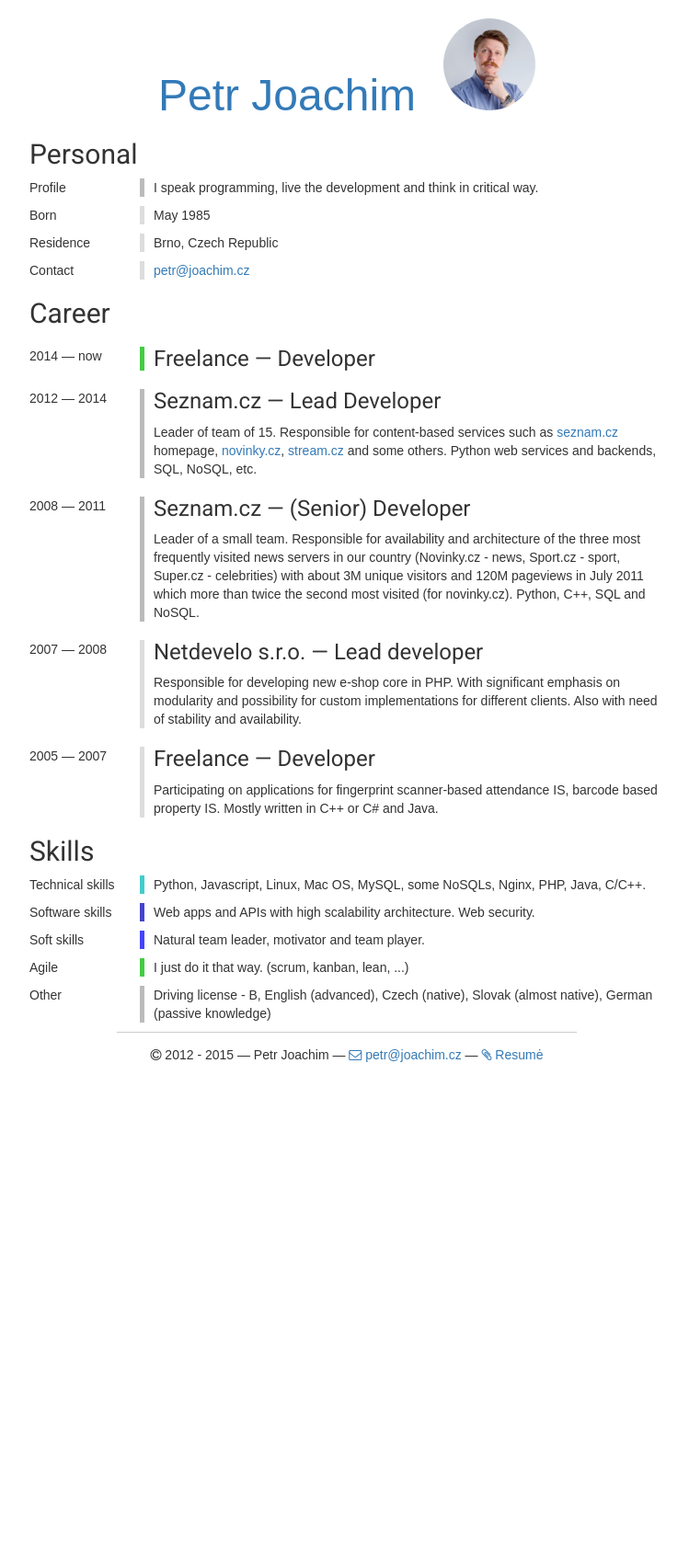
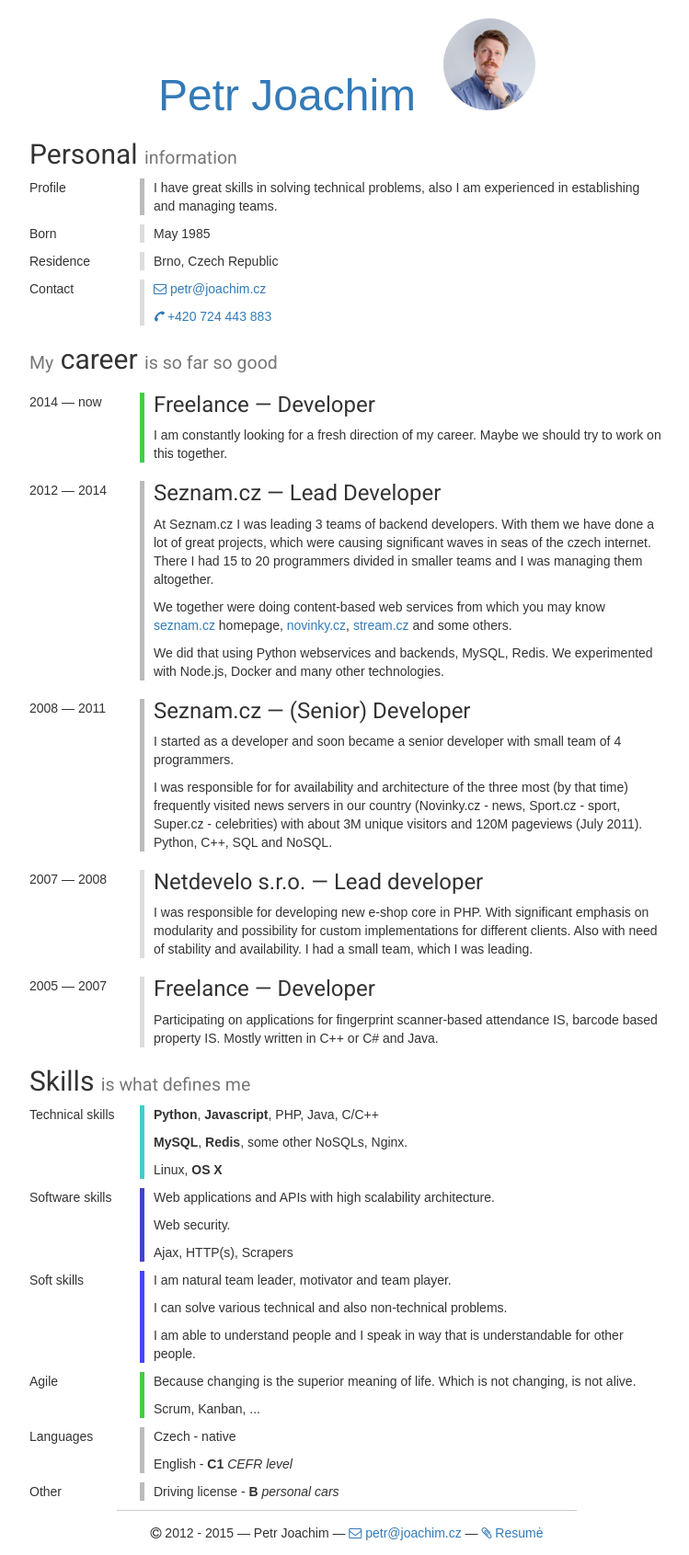
Before and after one commit to petrjoachim/petrjoachim.github.io, a Jekyll site: the page built from resume.html, in a window 1280 px wide. Shown: the whole page at 92% size, without its empty margins (263-1012 px from the left). Built offline with Jekyll 4.4.1, drawn with Linux system fonts in a browser that asks for light colours; some web fonts are replaced; Markdown is read by kramdown in place of the engine named in the settings; before the commit the page ends 1171 px from its top, so only the background shows below that.

Commit message:
aktualizovane resume

```diff
--- a/resume.html
+++ b/resume.html
@@ -7,11 +7,11 @@ title: Lead Developer
         <div>
             <h1><a href="/">Petr&nbsp;Joachim</a></h1>
         </div>
-        <h2>Personal</h2>
+        <h2>Personal <small>information</small></h2>
         <div class="cv-box cv-box-dark">
             <div class="cv-box-left">Profile</div>
             <div class="cv-box-desc">
-                <p>I speak programming, live the development and think in critical way.</p>
+                <p>I have great skills in solving technical problems, also I am experienced in establishing and managing teams.</p>
             </div>
         </div>
         <div class="cv-box">
@@ -29,36 +29,41 @@ title: Lead Developer
         <div class="cv-box">
             <div class="cv-box-left">Contact</div>
             <div class="cv-box-desc">
-                <p><a href="mailto:petr@joachim.cz">petr&#64;joachim.cz</a></p>
+                <p><a href="mailto:petr@joachim.cz"><i class="fa fa-envelope-o"></i>&nbsp;petr&#64;joachim.cz</a></p>
+                <p><a href="tel:+420724443883"><i class="fa fa-phone fa-rotate-90"></i>&nbsp;+420&nbsp;724&nbsp;443&nbsp;883</a></p>
             </div>
         </div>
 
-        <h2>Career</h2>
+        <h2><small>My</small> career <small>is so far so good</small></h2>
         <div class="cv-box cv-box-highest">
             <div class="cv-box-left">2014 &mdash; now</div>
             <div class="cv-box-desc">
-                <h3><span class="company">Freelance &mdash; Developer</h3>
+                <h3><span class="company">Freelance</span> &mdash; <span class="position">Developer</span></h3>
+                <p>I am constantly looking for a fresh direction of my career. Maybe we should try to work on this together.
             </div>
         </div>
         <div class="cv-box cv-box-dark">
             <div class="cv-box-left">2012 &mdash; 2014</div>
             <div class="cv-box-desc">
                 <h3><span class="company">Seznam.cz</span> &mdash; <span class="position">Lead Developer</span></h3>
-                <p>Leader of team of 15. Responsible for content-based services such as <a href="http://seznam.cz">seznam.cz</a> homepage, <a href="http://novinky.cz">novinky.cz</a>, <a href="http://stream.cz">stream.cz</a> and some others. Python web services and backends, SQL, NoSQL, etc.</p>
+                <p>At Seznam.cz I was leading 3 teams of backend developers. With them we have done a lot of great projects, which were causing significant waves in seas of the czech internet. There I had 15 to 20 programmers divided in smaller teams and I was managing them altogether.</p>
+                <p>We together were doing content-based web services from which you may know <a href="http://seznam.cz">seznam.cz</a> homepage, <a href="http://novinky.cz">novinky.cz</a>, <a href="http://stream.cz">stream.cz</a> and some others.
+                <p>We did that using Python webservices and backends, MySQL, Redis. We experimented with Node.js, Docker and many other technologies.</p>
             </div>
         </div>
         <div class="cv-box cv-box-dark">
             <div class="cv-box-left">2008 &mdash; 2011</div>
             <div class="cv-box-desc">
                 <h3><span class="company">Seznam.cz</span> &mdash; <span class="position">(Senior) Developer</span></h3>
-                <p>Leader of a small team. Responsible for availability and architecture of the three most frequently visited news servers in our country (Novinky.cz - news, Sport.cz - sport, Super.cz - celebrities) with about 3M unique visitors and 120M pageviews in July 2011 which more than twice the second most visited (for novinky.cz). Python, C++, SQL and NoSQL.</p>
+                <p>I started as a developer and soon became a senior developer with small team of 4 programmers.</p>
+                <p>I was responsible for for availability and architecture of the three most (by that time) frequently visited news servers in our country (Novinky.cz - news, Sport.cz - sport, Super.cz - celebrities) with about 3M unique visitors and 120M pageviews (July 2011). Python, C++, SQL and NoSQL.</p>
             </div>
         </div>
         <div class="cv-box">
             <div class="cv-box-left">2007 &mdash; 2008</div>
             <div class="cv-box-desc">
                 <h3><span class="company">Netdevelo s.r.o.</span> &mdash; <span class="position">Lead developer</span></h3>
-                <p>Responsible for developing new e-shop core in PHP. With significant emphasis on modularity and possibility for custom implementations for different clients. Also with need of stability and availability.</p>
+                <p>I was responsible for developing new e-shop core in PHP. With significant emphasis on modularity and possibility for custom implementations for different clients. Also with need of stability and availability. I had a small team, which I was leading.</p>
             </div>
         </div>
         <div class="cv-box">
@@ -69,35 +74,49 @@ title: Lead Developer
             </div>
         </div>
 
-        <h2>Skills</h2>
+        <h2>Skills <small>is what defines me</small></h2>
         <div class="cv-box cv-box-blue-green">
             <div class="cv-box-left">Technical skills</div>
             <div class="cv-box-desc">
-                <p>Python, Javascript, Linux, Mac OS, MySQL, some NoSQLs, Nginx, PHP, Java, C/C++.</p>
+                <p><strong>Python</strong>, <strong>Javascript</strong>, PHP, Java, C/C++</p>
+                <p><strong>MySQL</strong>, <strong>Redis</strong>, some other NoSQLs, Nginx.</p>
+                <p>Linux, <strong>OS X</strong></p>
             </div>
         </div>
         <div class="cv-box cv-box-dark-blue">
             <div class="cv-box-left">Software skills</div>
             <div class="cv-box-desc">
-                <p>Web apps and APIs with high scalability architecture. Web security.</p>
+                <p>Web applications and APIs with high scalability architecture.</p>
+                <p>Web security.</p>
+                <p>Ajax, HTTP(s), Scrapers</p>
             </div>
         </div>
         <div class="cv-box cv-box-blue">
             <div class="cv-box-left">Soft skills</div>
             <div class="cv-box-desc">
-                <p>Natural team leader, motivator and team player.</p>
+                <p>I am natural team leader, motivator and team player.</p>
+                <p>I can solve various technical and also non-technical problems.</p>
+                <p>I am able to understand people and I speak in way that is understandable for other people.</p>
             </div>
         </div>
         <div class="cv-box cv-box-green">
             <div class="cv-box-left">Agile</div>
             <div class="cv-box-desc">
-                <p>I just do it that way. (scrum, kanban, lean, ...)</p>
+                <p>Because changing is the superior meaning of life. Which is not changing, is not alive.</p>
+                <p>Scrum, Kanban, ...</p>
+            </div>
+        </div>
+        <div class="cv-box cv-box-dark">
+            <div class="cv-box-left">Languages</div>
+            <div class="cv-box-desc">
+                <p>Czech - native</p>
+                <p>English - <strong>C1</strong> <em>CEFR level</em></p>
             </div>
         </div>
         <div class="cv-box cv-box-dark">
             <div class="cv-box-left">Other</div>
             <div class="cv-box-desc">
-                <p>Driving license - B, English (advanced), Czech (native), Slovak (almost native), German (passive knowledge)</p>
+                <p>Driving license - <strong>B</strong> <em>personal cars</em></p>
             </div>
         </div>
     </div>
```
